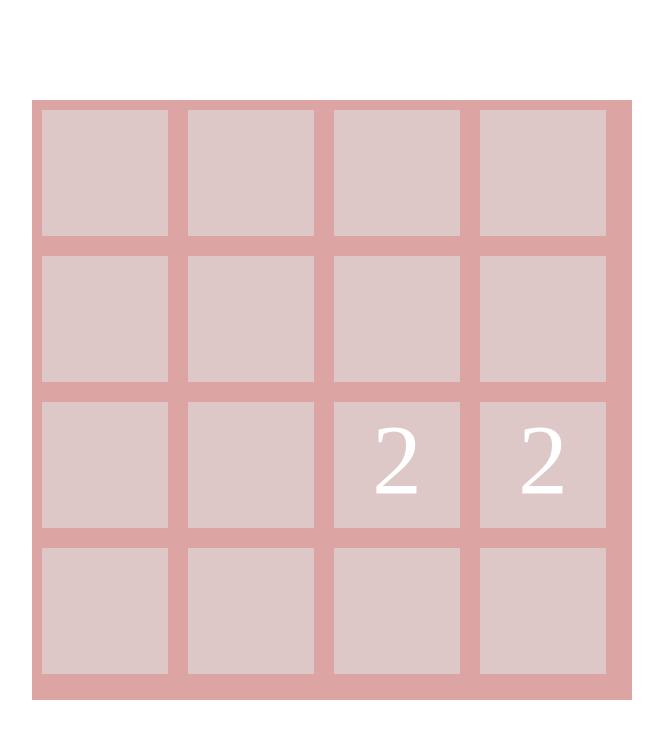
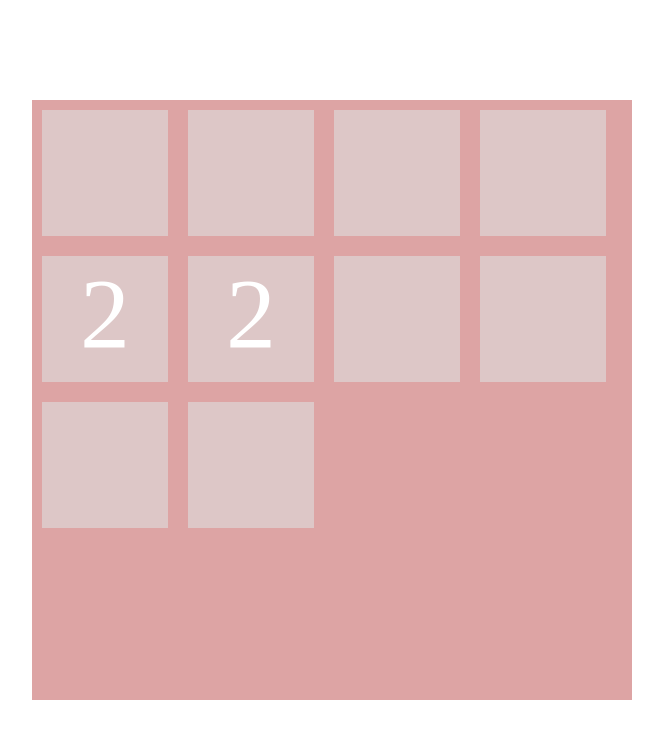
Before and after one commit to huseyn/react-2048, a React (Create React App) app: page / in a window 1280 px wide. Shown: the top 738 px of the page, without its empty margins (308-971 px from the left). Built offline with nearby package versions, Linux system fonts and the light colour scheme.

Commit message:
Convert state array to 2d array

```diff
--- a/src/Board/Board.jsx
+++ b/src/Board/Board.jsx
@@ -5,22 +5,30 @@ import "./Board.css";
 class Board extends Component {
   state = {
     squares: [
+      [
         { id: 1, displayValue: "" },
         { id: 2, displayValue: "" },
         { id: 3, displayValue: "" },
         { id: 4, displayValue: "" },
+      ],
+      [
         { id: 5, displayValue: "" },
         { id: 6, displayValue: "" },
         { id: 7, displayValue: "" },
         { id: 8, displayValue: "" },
+      ],
+      [
         { id: 9, displayValue: "" },
         { id: 10, displayValue: "" },
         { id: 11, displayValue: "" },
         { id: 12, displayValue: "" },
+      ],
+      [
         { id: 13, displayValue: "" },
         { id: 14, displayValue: "" },
         { id: 15, displayValue: "" },
         { id: 16, displayValue: "" },
+      ],
     ],
   };
 
@@ -77,11 +85,22 @@ class Board extends Component {
   }
 
   render = () => {
-    const squares = this.state.squares.map((square) => (
-      <Square displayValue={square.displayValue} />
+    const one_dimension_arr = [].concat(...this.state.squares);
+    console.log("one d a", one_dimension_arr);
+
+    const squares = one_dimension_arr.map((square) => (
+      <Square key={square.id} square={square} />
     ));
 
-    return <div className="board-container">{squares}</div>;
+    /**
+     *
+     * const squares = this.state.squares.map((subArray) => {
+      if (Array.isArray(subArray))
+        subArray.map((square) => <Square square={square} />);
+    });
+     */
+
+    return <div className='board-container'>{squares}</div>;
   };
 }
 
--- a/src/Square/Square.jsx
+++ b/src/Square/Square.jsx
@@ -1,8 +1,8 @@
 import React from "react";
 import "./Square.css";
 
-const Square = ({ displayValue }) => {
-  return <div className="square-container">{displayValue}</div>;
+const Square = ({ square }) => {
+  return <div className="square-container">{square.displayValue}</div>;
 };
 
 export default Square;
```
Also changed, not shown: 1 other file (tests, documents, lock files or other folders). Lines whose indentation alone changed are shown as unchanged.
